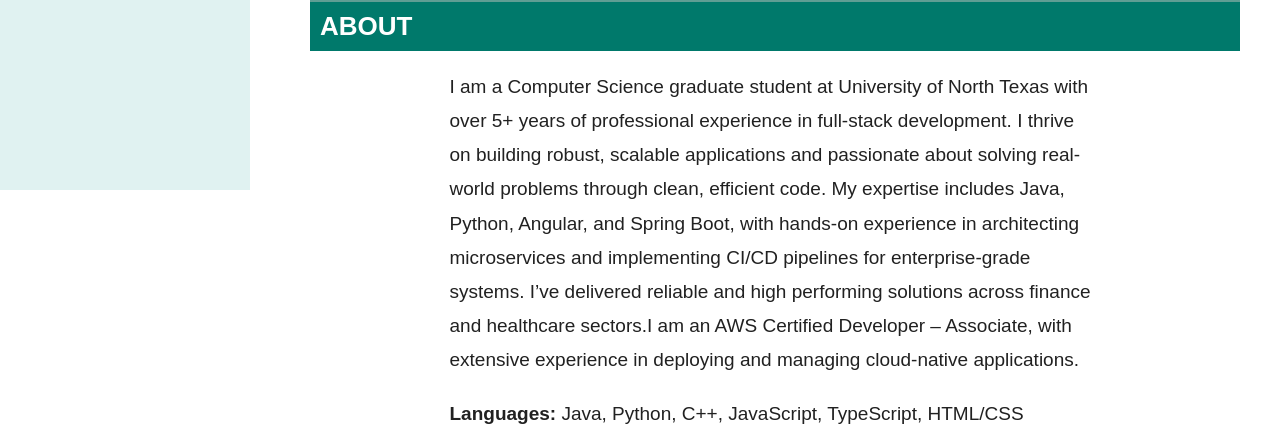
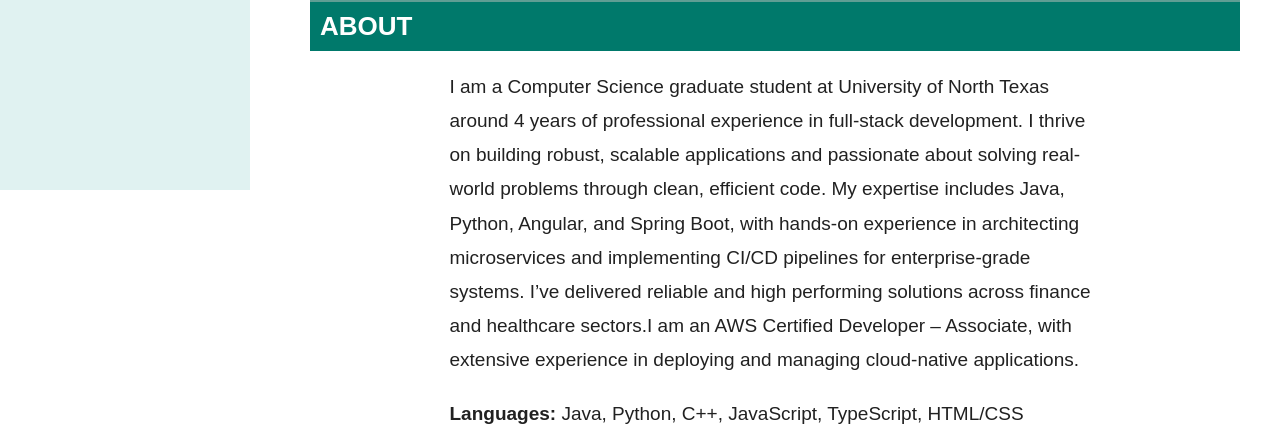
Before and after one commit to PashamSwathi/Swathi-Portfolio, a website: page index.html in a window 1280 px wide. Shown: the part 610-1038 px from the top of the page. Drawn offline with nearby package versions, Linux system fonts and the light colour scheme.

Commit message:
update index.html

```diff
--- a/index.html
+++ b/index.html
@@ -131,7 +131,7 @@
       <h2 class="section-heading">ABOUT</h2>
       <div class="container about-text">
         <p>
-          I am a Computer Science graduate student at  University of North Texas with over 5+ years of professional experience in full-stack development.
+          I am a Computer Science graduate student at  University of North Texas  around 4 years of professional experience in full-stack development.
           I thrive on building robust, scalable applications and  passionate about solving real-world problems through clean, efficient code.
           My expertise includes Java, Python, Angular, and Spring Boot, with hands-on experience in architecting microservices and implementing CI/CD pipelines for enterprise-grade systems.
           I’ve delivered reliable and high performing solutions across finance and healthcare sectors.I am an AWS Certified Developer – Associate, with extensive experience in deploying
```
